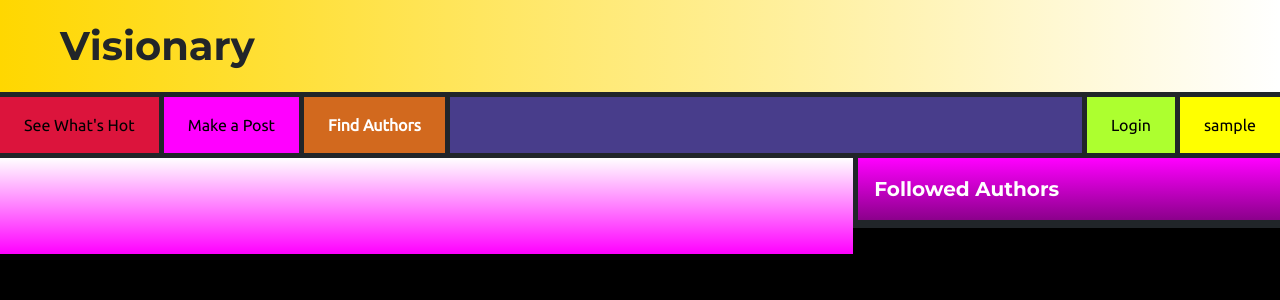
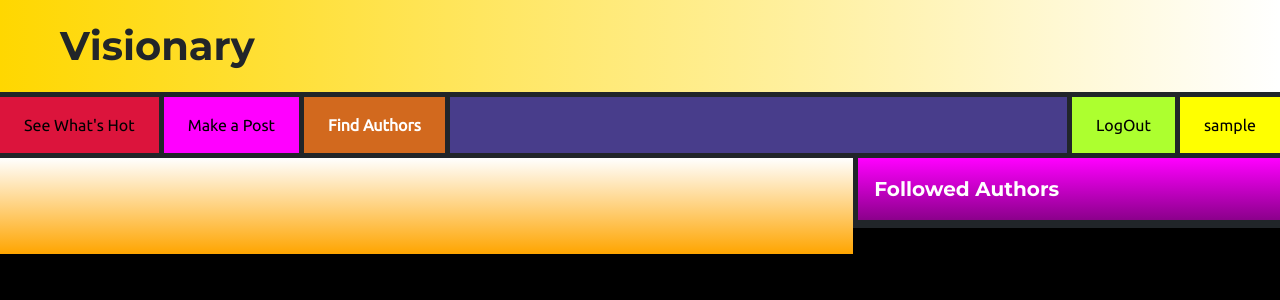
Before and after one commit to AnthonyGoncharenko/Visionary, a Flask app: page /authors in a window 1280 px wide. Shown: the top 300 px of the page. Run offline with Flask 2, Linux system fonts and the light colour scheme; the visitor is signed in with stand-in values (Sample User, id 1); some libraries are stand-ins or nearby versions.

Commit message:
final changes

```diff
--- a/app.py
+++ b/app.py
@@ -35,7 +35,7 @@ def get_db():
 @app.route('/home', methods=['GET', 'POST'])
 def home_page():
     return render_template("Home.html",
-        session=session if 'user' in session else None,
+        session=session,
         followed_posts=followed_posts() if 'user' in session else [],
         trending_posts=trending_posts(),
         recent_posts=recent_posts())
@@ -100,8 +100,8 @@ def sign_up_page():
 ########################################################################
 #                           MAKE POST PAGE
 ########################################################################
-@app.route('/post', methods=['GET', 'POST'])
-def post_page():
+@app.route('/makepost', methods=['GET', 'POST'])
+def make_post_page():
     if 'user' in session:
         return render_template("MakePost.html", session=session)
     else:
--- a/static/style.css
+++ b/static/style.css
@@ -13,7 +13,6 @@
 .login-tab {
     background-color: greenyellow;
 }
-
 .signup-tab {
     background-color: yellow;
 }
--- a/templates/base.html
+++ b/templates/base.html
@@ -48,7 +48,7 @@
           <ul class="nav">
             {% if 'user' in session %}
               <li class="nav-link border-start border-5 border-dark login-tab {% if activePage == 5 %} {{ 'active' }} {% endif %}">
-                <a href="logout" class="nav-link px-2">Login</a>
+                <a href="logout" class="nav-link px-2">LogOut</a>
               </li>
               <li class="nav-link border-start border-5 border-dark signup-tab {% if activePage == 6 %} {{ 'active' }} {% endif %}">
                 <a href="profile" class="nav-link px-2">{{ session['user'] }}</a>
--- a/templates/macros/common_elements.jinja
+++ b/templates/macros/common_elements.jinja
@@ -7,7 +7,7 @@
 {% endmacro %}
 
 {% macro author_postfeed(author_posts) %}
-  <div class="p-5 overflow-auto container magenta-background">
+  <div class="p-5 overflow-auto container orange-background">
     {% for post_info in posts %}
         {{ post(post_info) }}
     {% endfor %}
```
